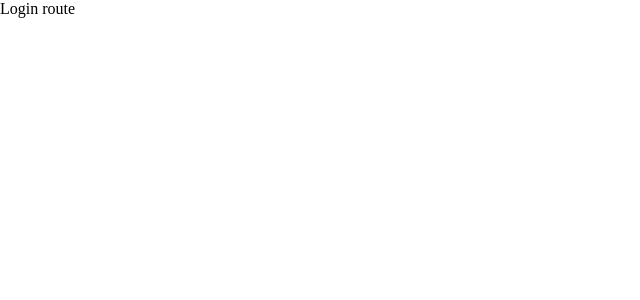
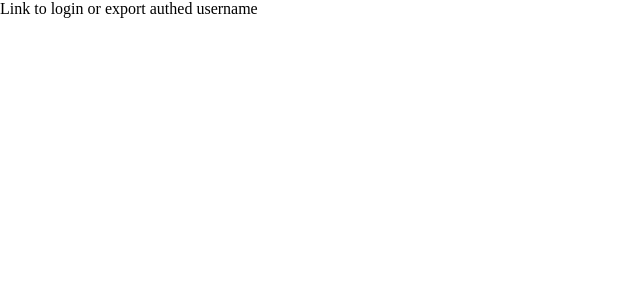
Before and after one commit to snoh666/anon-ask-react, a React (Create React App) app: page /login in a window 1280 px wide. Shown: the top 300 px of the page, without its empty margins (0-640 px from the left). Built offline with nearby package versions, Linux system fonts and the light colour scheme; the HTML template or start-up script is replaced by a standard one.

Commit message:
Changed structure

```diff
--- a/src/components/login.jsx
+++ b/src/components/login.jsx
@@ -3,9 +3,11 @@ import React from 'react'
 const Login = () => {
 
   return (
-    <div>
-      <span>Login route</span>
-    </div>
+    <header>
+      <div>
+        <span>Link to login or export authed username</span>
+      </div>
+    </header>
   );
 }
 
```
